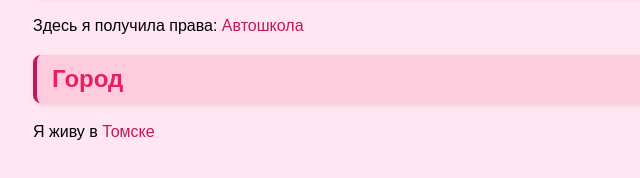
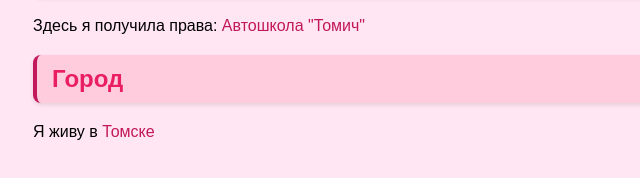
Before and after one commit to Ekaterina2007641/Ekaterina2007641.github.io, a plain HTML site: page index.html in a window 1280 px wide. Shown: the part 404-582 px from the top of the page, 0-640 px from the left. Drawn offline with Linux system fonts and the light colour scheme.

Commit message:
Tue, Nov 4, 2025, 1:08 PM +07:00

```diff
--- a/index.html
+++ b/index.html
@@ -14,7 +14,7 @@
     <p>Я закончила эту школу: <a href="https://gimn-55imegvyorstkinoj-tomsk-r69.gosweb.gosuslugi.ru/nasha-shkola/o-shkole/">Гимназия №55</a></p>
 
     <h2 id="sport">Автошкола</h2>
-    <p>Здесь я получила права: <a href="https://volleyball.tom.sportsng.ru/">Автошкола </a></p>
+    <p>Здесь я получила права: <a href="https://tomich-auto.tomsk.ru/">Автошкола "Томич" </a></p>
 
     <h2 id="city">Город</h2>
     <p>Я живу в <a href="https://admin.tomsk.ru/">Томске</a></p>
```
